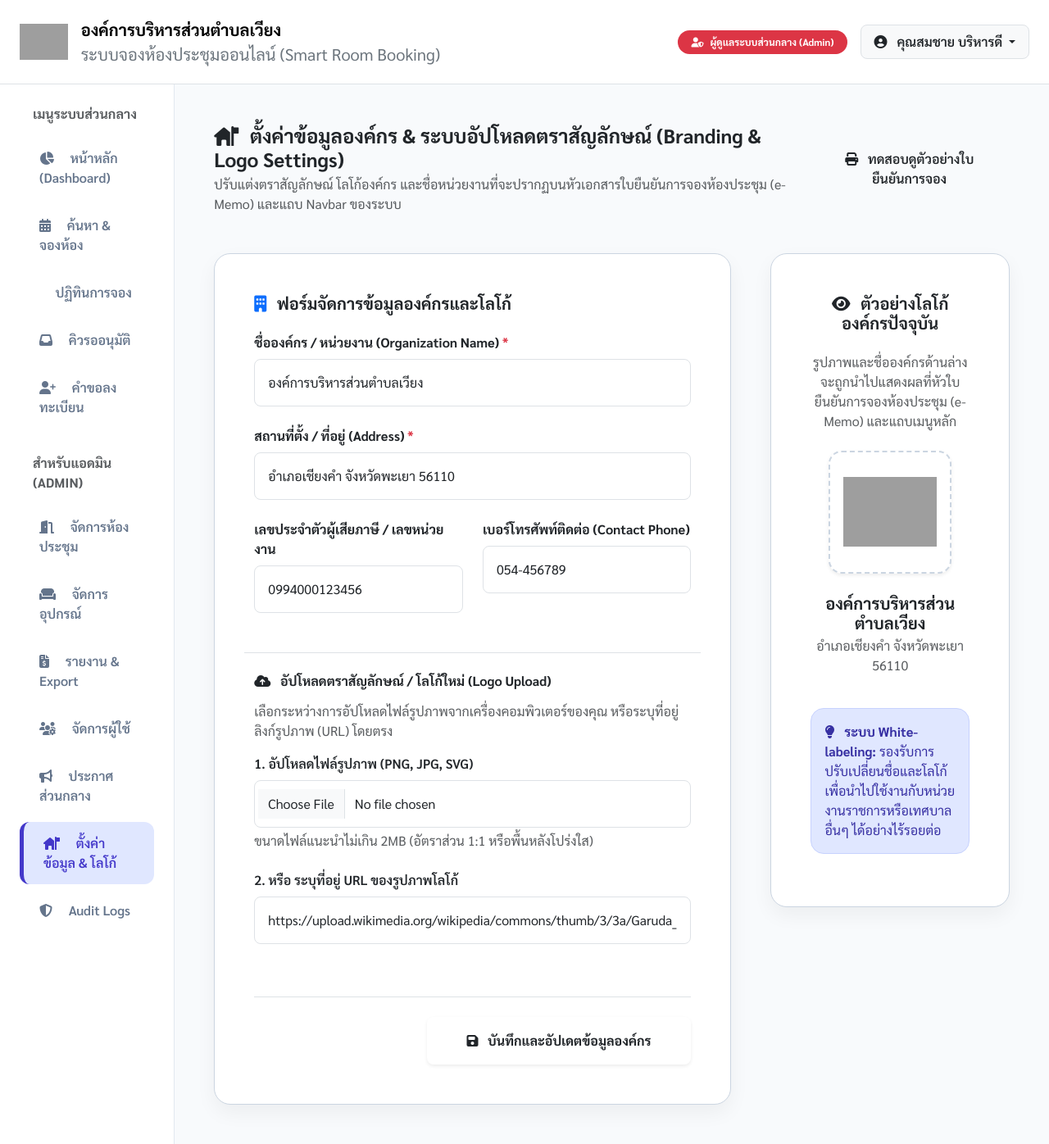
After one commit to jetci/Room, a PHP site: page /admin_settings.php in a window 1280 px wide. The commit adds this page. Shown: the whole page at 82% size. Run offline with PHP 8.4, Linux system fonts and the light colour scheme; grey boxes are pictures that could not be loaded.

Commit message:
Implement admin_settings.php for dynamic organization logo upload and white-label branding across dashboard navbar and printable e-Memo slip

```diff
--- /dev/null
+++ b/public/admin_settings.php
@@ -0,0 +1,287 @@
+<?php
+require_once __DIR__ . '/../routes/web.php';
+use App\Models\Booking;
+
+$currentUser = $_SESSION['user'] ?? [
+    'full_name' => 'คุณสมชาย บริหารดี',
+    'role_name' => 'Admin',
+    'email' => 'admin@wiang.go.th',
+    'status' => 'active'
+];
+$role = $currentUser['role_name'] ?? 'User';
+$userStatus = $currentUser['status'] ?? 'active';
+
+// ตรวจสอบสิทธิ์การเข้าถึง (ต้องเป็น Admin เท่านั้น)
+if ($role !== 'Admin') {
+    $_SESSION['error_message'] = "ปฏิเสธการเข้าถึง: เมนูนี้สงวนสิทธิ์เฉพาะผู้ดูแลระบบส่วนกลาง (Admin) เท่านั้น";
+    header("Location: login.php");
+    exit;
+}
+
+// จัดการการบันทึกข้อมูลองค์กรและอัปโหลดโลโก้
+if ($_SERVER['REQUEST_METHOD'] === 'POST') {
+    if (!isset($_POST['_token']) || $_POST['_token'] !== csrf_token()) {
+        $_SESSION['error_message'] = "คำขอไม่ถูกต้อง (CSRF Token Mismatch)";
+        header("Location: admin_settings.php");
+        exit;
+    }
+
+    $orgName = $_POST['org_name'] ?? 'องค์การบริหารส่วนตำบลเวียง';
+    $orgAddress = $_POST['org_address'] ?? 'อำเภอเชียงคำ จังหวัดพะเยา 56110';
+    $orgTaxId = $_POST['org_tax_id'] ?? '0994000123456';
+    $orgPhone = $_POST['org_phone'] ?? '054-456789';
+
+    // จัดการอัปโหลดไฟล์โลโก้ (Simulation & Real Upload handling)
+    $logoUrl = $_SESSION['org_logo'] ?? 'https://upload.wikimedia.org/wikipedia/commons/thumb/3/3a/Garuda_of_Thailand_%28Government_Gazette%29.svg/180px-Garuda_of_Thailand_%28Government_Gazette%29.svg.png';
+
+    if (isset($_FILES['org_logo_file']) && $_FILES['org_logo_file']['error'] === UPLOAD_ERR_OK) {
+        $fileTmpPath = $_FILES['org_logo_file']['tmp_name'];
+        $fileName = $_FILES['org_logo_file']['name'];
+        $fileExtension = strtolower(pathinfo($fileName, PATHINFO_EXTENSION));
+
+        $allowedExtensions = ['jpg', 'jpeg', 'png', 'svg', 'gif'];
+        if (in_array($fileExtension, $allowedExtensions)) {
+            // สร้างโฟลเดอร์ uploads หากยังไม่มี
+            $uploadDir = __DIR__ . '/uploads/';
+            if (!is_dir($uploadDir)) {
+                @mkdir($uploadDir, 0755, true);
+            }
+            $newFileName = 'logo_' . time() . '.' . $fileExtension;
+            $destPath = $uploadDir . $newFileName;
+
+            if (@move_uploaded_file($fileTmpPath, $destPath)) {
+                $logoUrl = 'uploads/' . $newFileName;
+            } else {
+                // Simulation Fallback หากติด Permission หรืออยู่บน Vercel Serverless
+                $logoUrl = 'https://upload.wikimedia.org/wikipedia/commons/thumb/3/3a/Garuda_of_Thailand_%28Government_Gazette%29.svg/180px-Garuda_of_Thailand_%28Government_Gazette%29.svg.png';
+            }
+        }
+    } elseif (!empty($_POST['org_logo_url'])) {
+        $logoUrl = $_POST['org_logo_url'];
+    }
+
+    $_SESSION['org_logo'] = $logoUrl;
+    $_SESSION['org_name'] = $orgName;
+    $_SESSION['org_address'] = $orgAddress;
+    $_SESSION['org_tax_id'] = $orgTaxId;
+    $_SESSION['org_phone'] = $orgPhone;
+
+    $_SESSION['success_message'] = "บันทึกข้อมูลองค์กรและอัปเดตตราสัญลักษณ์/โลโก้ (Organization Logo) ในระบบเรียบร้อยแล้ว";
+    header("Location: admin_settings.php");
+    exit;
+}
+
+$successMsg = $_SESSION['success_message'] ?? null;
+$errorMsg = $_SESSION['error_message'] ?? null;
+unset($_SESSION['success_message'], $_SESSION['error_message']);
+
+// ดึงค่าการตั้งค่าปัจจุบัน
+$currentLogo = $_SESSION['org_logo'] ?? 'https://upload.wikimedia.org/wikipedia/commons/thumb/3/3a/Garuda_of_Thailand_%28Government_Gazette%29.svg/180px-Garuda_of_Thailand_%28Government_Gazette%29.svg.png';
+$currentOrgName = $_SESSION['org_name'] ?? 'องค์การบริหารส่วนตำบลเวียง';
+$currentOrgAddress = $_SESSION['org_address'] ?? 'อำเภอเชียงคำ จังหวัดพะเยา 56110';
+$currentOrgTaxId = $_SESSION['org_tax_id'] ?? '0994000123456';
+$currentOrgPhone = $_SESSION['org_phone'] ?? '054-456789';
+?>
+<!DOCTYPE html>
+<html lang="th">
+<head>
+    <meta charset="UTF-8">
+    <meta name="viewport" content="width=device-width, initial-scale=1.0">
+    <title>ตั้งค่าข้อมูลองค์กร & โลโก้ (Organization Settings) - อบต.เวียง</title>
+    <link href="https://cdn.jsdelivr.net/npm/bootstrap@5.3.2/dist/css/bootstrap.min.css" rel="stylesheet">
+    <link href="https://fonts.googleapis.com/css2?family=Sarabun:wght@300;400;500;600;700&display=swap" rel="stylesheet">
+    <link href="https://cdnjs.cloudflare.com/ajax/libs/font-awesome/6.4.2/css/all.min.css" rel="stylesheet">
+    <link rel="stylesheet" href="assets/css/index.css">
+    <style>
+        body { font-family: 'Sarabun', sans-serif; background-color: #f8fafc; }
+        .sidebar { min-height: calc(100vh - 84px); background-color: #ffffff; border-right: 1px solid #e2e8f0; }
+        .nav-link { font-weight: 600; color: #64748b; padding: 14px 24px; border-radius: 12px; margin-bottom: 6px; transition: all 0.3s ease; }
+        .nav-link:hover, .nav-link.active { background-color: #f1f5f9; color: #4338ca; }
+        .nav-link.active { background-color: #e0e7ff; color: #4338ca; border-left: 5px solid #4338ca; }
+        .card-preview { border-radius: 20px; border: 1px solid #cbd5e1; background: #ffffff; box-shadow: 0 10px 25px rgba(0, 0, 0, 0.05); }
+        .logo-preview-box { width: 150px; height: 150px; border-radius: 16px; border: 2px dashed #cbd5e1; display: flex; align-items: center; justify-content: center; overflow: hidden; background-color: #f8fafc; margin: 0 auto; }
+        .logo-preview-box img { max-width: 100%; max-height: 100%; object-fit: contain; }
+    </style>
+</head>
+<body>
+
+    <!-- NAVBAR -->
+    <nav class="navbar navbar-expand-lg bg-white border-bottom py-3 sticky-top">
+        <div class="container-fluid px-4">
+            <a class="navbar-brand d-flex align-items-center" href="dashboard.php">
+                <img src="<?= $currentLogo ?>" alt="Logo" class="me-3" style="max-height: 44px; width: auto;">
+                <div>
+                    <span class="fw-bold fs-5 text-indigo"><?= htmlspecialchars($currentOrgName) ?></span><br>
+                    <span class="fs-7 text-secondary">ระบบจองห้องประชุมออนไลน์ (Smart Room Booking)</span>
+                </div>
+            </a>
+            <div class="d-flex align-items-center gap-3">
+                <span class="badge bg-danger px-3 py-2 fs-7 rounded-pill"><i class="fa-solid fa-user-shield me-2"></i>ผู้ดูแลระบบส่วนกลาง (Admin)</span>
+                <div class="dropdown">
+                    <button class="btn btn-light dropdown-toggle px-3 py-2 rounded-3 fw-semibold text-dark border" type="button" data-bs-toggle="dropdown">
+                        <i class="fa-solid fa-circle-user me-2 text-indigo"></i> <?= htmlspecialchars($currentUser['full_name']) ?>
+                    </button>
+                    <ul class="dropdown-menu dropdown-menu-end shadow-sm border-0 rounded-4 mt-2">
+                        <li><a class="dropdown-item py-2 fw-semibold text-muted" href="#"><i class="fa-solid fa-id-badge me-2 text-indigo"></i> บทบาท: <?= htmlspecialchars($role) ?></a></li>
+                        <li><hr class="dropdown-divider"></li>
+                        <li><a class="dropdown-item py-2 fw-semibold text-danger" href="logout.php"><i class="fa-solid fa-right-from-bracket me-2"></i> ออกจากระบบ</a></li>
+                    </ul>
+                </div>
+            </div>
+        </div>
+    </nav>
+
+    <div class="container-fluid">
+        <div class="row">
+
+            <!-- SIDEBAR -->
+            <div class="col-lg-2 sidebar p-4">
+                <div class="text-muted fs-8 fw-bold text-uppercase mb-3 px-3">เมนูระบบส่วนกลาง</div>
+                <ul class="nav flex-column mb-4">
+                    <li class="nav-item"><a class="nav-link" href="dashboard.php"><i class="fa-solid fa-chart-pie me-3"></i> หน้าหลัก (Dashboard)</a></li>
+                    <li class="nav-item"><a class="nav-link" href="search.php"><i class="fa-solid fa-calendar-days me-3"></i> ค้นหา & จองห้อง</a></li>
+                    <li class="nav-item"><a class="nav-link" href="calendar.php"><i class="fa-solid fa-calendar-view-month me-3"></i> ปฏิทินการจอง</a></li>
+                    <li class="nav-item"><a class="nav-link" href="approvals.php"><i class="fa-solid fa-inbox me-3"></i> คิวรออนุมัติ</a></li>
+                    <li class="nav-item"><a class="nav-link" href="register_ext.php"><i class="fa-solid fa-user-plus me-3"></i> คำขอลงทะเบียน</a></li>
+                </ul>
+
+                <div class="text-muted fs-8 fw-bold text-uppercase mb-3 px-3">สำหรับแอดมิน (Admin)</div>
+                <ul class="nav flex-column">
+                    <li class="nav-item"><a class="nav-link" href="admin_rooms.php"><i class="fa-solid fa-door-open me-3"></i> จัดการห้องประชุม</a></li>
+                    <li class="nav-item"><a class="nav-link" href="admin_equipments.php"><i class="fa-solid fa-couch me-3"></i> จัดการอุปกรณ์</a></li>
+                    <li class="nav-item"><a class="nav-link" href="reports.php"><i class="fa-solid fa-file-invoice-dollar me-3"></i> รายงาน & Export</a></li>
+                    <li class="nav-item"><a class="nav-link" href="admin_users.php"><i class="fa-solid fa-users-gear me-3"></i> จัดการผู้ใช้</a></li>
+                    <li class="nav-item"><a class="nav-link" href="admin_announcements.php"><i class="fa-solid fa-bullhorn me-3"></i> ประกาศส่วนกลาง</a></li>
+                    <li class="nav-item"><a class="nav-link active" href="admin_settings.php"><i class="fa-solid fa-house-flag me-3"></i> ตั้งค่าข้อมูล & โลโก้</a></li>
+                    <li class="nav-item"><a class="nav-link" href="audit_logs.php"><i class="fa-solid fa-shield-halved me-3"></i> Audit Logs</a></li>
+                </ul>
+            </div>
+
+            <!-- MAIN WORKSPACE -->
+            <div class="col-lg-10 p-5">
+
+                <?php if ($successMsg): ?>
+                    <div class="alert alert-success alert-dismissible fade show d-flex align-items-center p-4 mb-4 shadow-sm" style="border-radius: 16px; border: none; background-color: #dcfce7; color: #15803d;" role="alert">
+                        <i class="fa-solid fa-circle-check fs-3 me-3"></i>
+                        <div><strong class="fw-bold">สำเร็จ!</strong> <?= htmlspecialchars($successMsg) ?></div>
+                        <button type="button" class="btn-close" data-bs-dismiss="alert" aria-label="Close"></button>
+                    </div>
+                <?php endif; ?>
+
+                <?php if ($errorMsg): ?>
+                    <div class="alert alert-danger alert-dismissible fade show d-flex align-items-center p-4 mb-4 shadow-sm" style="border-radius: 16px; border: none; background-color: #fee2e2; color: #b91c1c;" role="alert">
+                        <i class="fa-solid fa-circle-exclamation fs-3 me-3"></i>
+                        <div><strong class="fw-bold">ข้อผิดพลาด:</strong> <?= htmlspecialchars($errorMsg) ?></div>
+                        <button type="button" class="btn-close" data-bs-dismiss="alert" aria-label="Close"></button>
+                    </div>
+                <?php endif; ?>
+
+                <!-- Page Header -->
+                <div class="d-flex justify-content-between align-items-center mb-5">
+                    <div>
+                        <h4 class="fw-bold mb-1 text-dark"><i class="fa-solid fa-house-flag me-2 text-indigo"></i> ตั้งค่าข้อมูลองค์กร & ระบบอัปโหลดตราสัญลักษณ์ (Branding & Logo Settings)</h4>
+                        <p class="text-muted mb-0">ปรับแต่งตราสัญลักษณ์ โลโก้องค์กร และชื่อหน่วยงานที่จะปรากฏบนหัวเอกสารใบยืนยันการจองห้องประชุม (e-Memo) และแถบ Navbar ของระบบ</p>
+                    </div>
+                    <a href="print_slip.php?id=1012" class="btn btn-outline-indigo px-4 py-3 rounded-3 fw-semibold"><i class="fa-solid fa-print me-2"></i> ทดสอบดูตัวอย่างใบยืนยันการจอง</a>
+                </div>
+
+                <div class="row g-5">
+
+                    <!-- FORM COLUMN -->
+                    <div class="col-lg-8">
+                        <div class="card card-preview p-5">
+                            <h5 class="fw-bold mb-4 text-dark"><i class="fa-solid fa-building me-2 text-primary"></i> ฟอร์มจัดการข้อมูลองค์กรและโลโก้</h5>
+
+                            <form action="admin_settings.php" method="POST" enctype="multipart/form-data">
+                                <input type="hidden" name="_token" value="<?php echo csrf_token(); ?>">
+
+                                <div class="row g-4">
+                                    <!-- ชื่อองค์กร -->
+                                    <div class="col-md-12">
+                                        <label class="form-label fw-bold text-dark">ชื่อองค์กร / หน่วยงาน (Organization Name) <span class="text-danger">*</span></label>
+                                        <input type="text" class="form-control p-3 rounded-3 bg-white" name="org_name" value="<?= htmlspecialchars($currentOrgName) ?>" required placeholder="ตัวอย่าง: องค์การบริหารส่วนตำบลเวียง">
+                                    </div>
+
+                                    <!-- ที่อยู่องค์กร -->
+                                    <div class="col-md-12">
+                                        <label class="form-label fw-bold text-dark">สถานที่ตั้ง / ที่อยู่ (Address) <span class="text-danger">*</span></label>
+                                        <input type="text" class="form-control p-3 rounded-3 bg-white" name="org_address" value="<?= htmlspecialchars($currentOrgAddress) ?>" required placeholder="ตัวอย่าง: อำเภอเชียงคำ จังหวัดพะเยา 56110">
+                                    </div>
+
+                                    <!-- เลขประจำตัวผู้เสียภาษี -->
+                                    <div class="col-md-6">
+                                        <label class="form-label fw-bold text-dark">เลขประจำตัวผู้เสียภาษี / เลขหน่วยงาน</label>
+                                        <input type="text" class="form-control p-3 rounded-3 bg-white" name="org_tax_id" value="<?= htmlspecialchars($currentOrgTaxId) ?>" placeholder="ตัวอย่าง: 0994000123456">
+                                    </div>
+
+                                    <!-- เบอร์โทรศัพท์ -->
+                                    <div class="col-md-6">
+                                        <label class="form-label fw-bold text-dark">เบอร์โทรศัพท์ติดต่อ (Contact Phone)</label>
+                                        <input type="text" class="form-control p-3 rounded-3 bg-white" name="org_phone" value="<?= htmlspecialchars($currentOrgPhone) ?>" placeholder="ตัวอย่าง: 054-456789">
+                                    </div>
+
+                                    <!-- อัปโหลดไฟล์โลโก้ -->
+                                    <div class="col-md-12 mt-5 pt-4 border-top">
+                                        <h6 class="fw-bold text-dark mb-3"><i class="fa-solid fa-cloud-arrow-up me-2 text-indigo"></i> อัปโหลดตราสัญลักษณ์ / โลโก้ใหม่ (Logo Upload)</h6>
+                                        <p class="text-muted fs-7 mb-3">เลือกระหว่างการอัปโหลดไฟล์รูปภาพจากเครื่องคอมพิวเตอร์ของคุณ หรือระบุที่อยู่ลิงก์รูปภาพ (URL) โดยตรง</p>
+
+                                        <div class="mb-4">
+                                            <label class="form-label fw-semibold text-dark">1. อัปโหลดไฟล์รูปภาพ (PNG, JPG, SVG)</label>
+                                            <input type="file" class="form-control p-3 rounded-3 bg-white" name="org_logo_file" accept="image/*" onchange="previewImage(event)">
+                                            <span class="text-muted fs-8 mt-1 d-block">ขนาดไฟล์แนะนำไม่เกิน 2MB (อัตราส่วน 1:1 หรือพื้นหลังโปร่งใส)</span>
+                                        </div>
+
+                                        <div class="mb-3">
+                                            <label class="form-label fw-semibold text-dark">2. หรือ ระบุที่อยู่ URL ของรูปภาพโลโก้</label>
+                                            <input type="url" class="form-control p-3 rounded-3 bg-white" name="org_logo_url" value="<?= htmlspecialchars($currentLogo) ?>" placeholder="https://example.com/logo.png">
+                                        </div>
+                                    </div>
+                                </div>
+
+                                <div class="d-flex justify-content-end pt-4 border-top mt-5">
+                                    <button type="submit" class="btn btn-custom-primary px-5 py-3 rounded-3 fw-bold fs-6 shadow-sm"><i class="fa-solid fa-floppy-disk me-2"></i> บันทึกและอัปเดตข้อมูลองค์กร</button>
+                                </div>
+                            </form>
+                        </div>
+                    </div>
+
+                    <!-- PREVIEW COLUMN -->
+                    <div class="col-lg-4">
+                        <div class="card card-preview p-5 bg-slate-50 text-center">
+                            <h5 class="fw-bold mb-4 text-dark"><i class="fa-solid fa-eye me-2 text-indigo"></i> ตัวอย่างโลโก้องค์กรปัจจุบัน</h5>
+                            <p class="text-muted fs-7 mb-4">รูปภาพและชื่อองค์กรด้านล่างจะถูกนำไปแสดงผลที่หัวใบยืนยันการจองห้องประชุม (e-Memo) และแถบเมนูหลัก</p>
+
+                            <div class="logo-preview-box mb-4 shadow-sm bg-white p-3">
+                                <img id="livePreviewImg" src="<?= $currentLogo ?>" alt="Organization Logo">
+                            </div>
+
+                            <h5 class="fw-bold text-dark mb-1"><?= htmlspecialchars($currentOrgName) ?></h5>
+                            <p class="text-muted fs-7 mb-3"><?= htmlspecialchars($currentOrgAddress) ?></p>
+
+                            <div class="alert alert-indigo-subtle p-3 rounded-4 mt-4 text-start fs-7" style="border: 1px solid #c7d2fe; background-color: #e0e7ff; color: #3730a3;">
+                                <i class="fa-solid fa-lightbulb me-2 text-indigo"></i> <strong>ระบบ White-labeling:</strong> รองรับการปรับเปลี่ยนชื่อและโลโก้เพื่อนำไปใช้งานกับหน่วยงานราชการหรือเทศบาลอื่นๆ ได้อย่างไร้รอยต่อ
+                            </div>
+                        </div>
+                    </div>
+
+                </div>
+
+            </div>
+        </div>
+    </div>
+
+    <script src="https://cdn.jsdelivr.net/npm/bootstrap@5.3.2/dist/js/bootstrap.bundle.min.js"></script>
+    <script>
+        function previewImage(event) {
+            const input = event.target;
+            if (input.files && input.files[0]) {
+                const reader = new FileReader();
+                reader.onload = function(e) {
+                    document.getElementById('livePreviewImg').src = e.target.result;
+                };
+                reader.readAsDataURL(input.files[0]);
+            }
+        }
+    </script>
+</body>
+</html>
```
Also changed, not shown: public/dashboard.php (+8 -2 lines), public/print_slip.php (+9 -4 lines).
